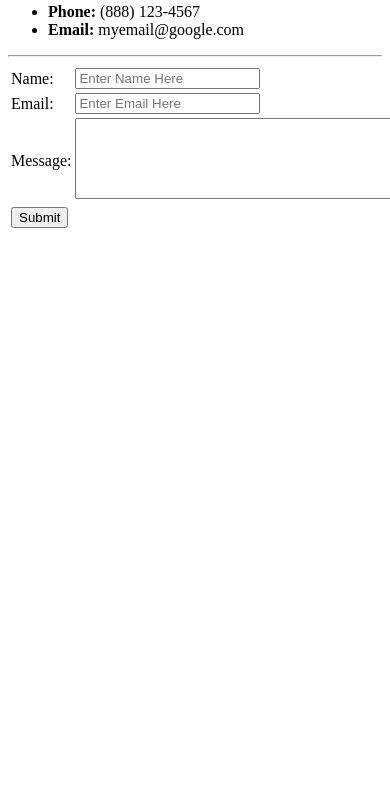
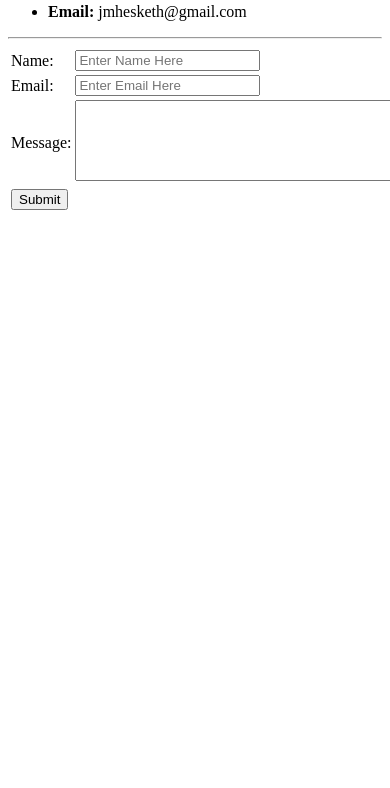
Before and after one commit to splubp/CV, a plain HTML site: page contact.html in a window 390 px wide. Shown: the part 56-844 px from the top of the page. Drawn offline with Linux system fonts and the light colour scheme.

Commit message:
Changed email and removed phone number

```diff
--- a/contact.html
+++ b/contact.html
@@ -7,8 +7,7 @@
     <body>
         <h3>Jarrett's Contact Info</h3>
         <ul>
-            <li><b>Phone:</b> (888) 123-4567</li>
-            <li><b>Email:</b> myemail@google.com</li>
+            <li><b>Email:</b> jmhesketh@gmail.com</li>
         </ul>
         <hr>
         <form action="mailto:jmhesketh@gmail.com" method="post" enctype="text/plain">
```
